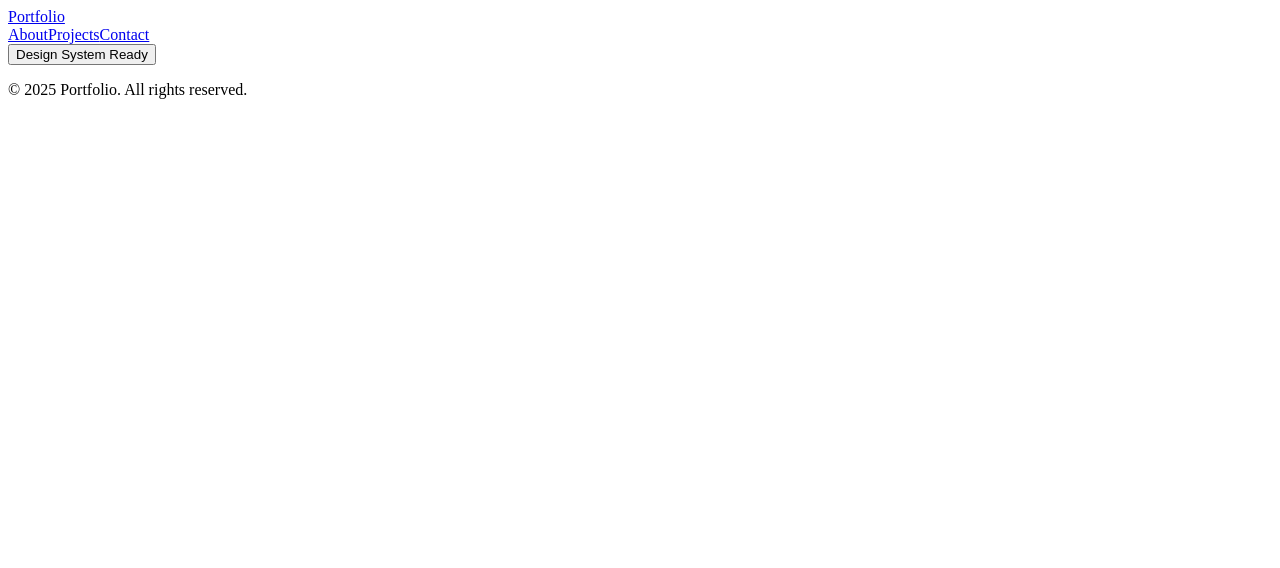
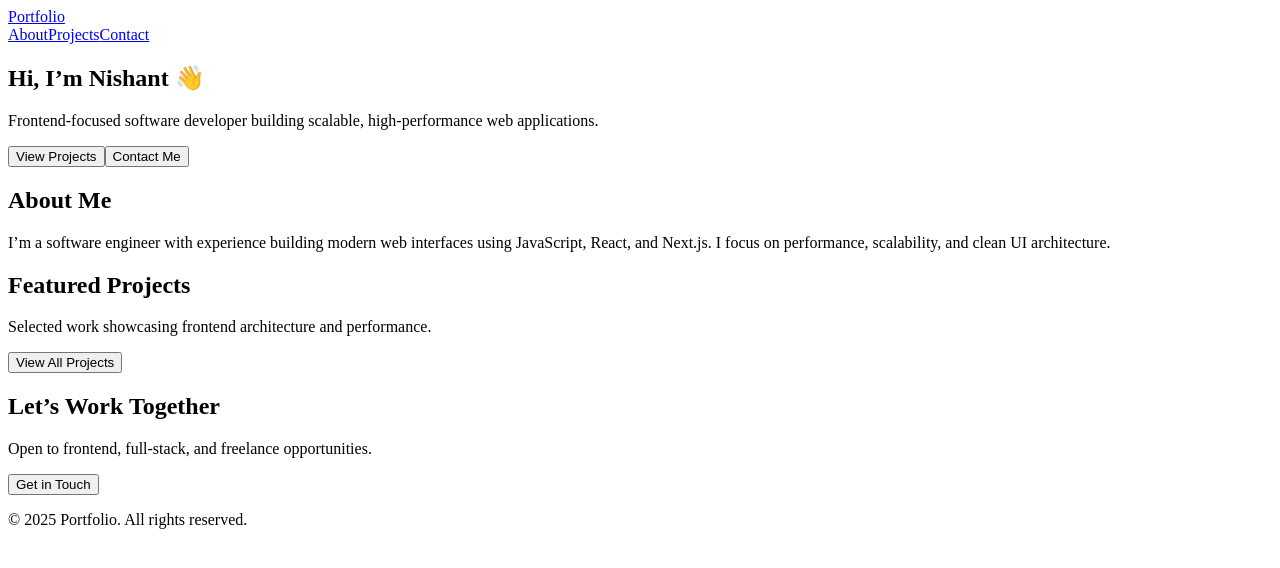
Before and after one commit to nishantmudgal/my-portfolio, a Next.js app: page / in a window 1280 px wide. Shown: the top 568 px of the page. Built offline with nearby package versions, Linux system fonts and the light colour scheme.

Commit message:
Add home page foundation using design system

```diff
--- a/src/app/page.tsx
+++ b/src/app/page.tsx
@@ -1,9 +1,15 @@
-import { Button } from '@/design-system'
+import Hero from '@/sections/Hero'
+import About from '@/sections/About'
+import Projects from '@/sections/Projects'
+import Contact from '@/sections/Contact'
 
 export default function Home() {
   return (
-    <main className="flex min-h-screen items-center justify-center">
-      <Button>Design System Ready</Button>
+    <main>
+      <Hero />
+      <About />
+      <Projects />
+      <Contact />
     </main>
   )
 }
--- a/src/config/site.ts
+++ b/src/config/site.ts
@@ -3,16 +3,16 @@ export const siteConfig = {
   title: 'Software Developer Portfolio',
   description:
     'Frontend-focused software developer building scalable, high-performance web applications.',
-  url: 'https://your-domain.vercel.app',
+  url: 'https://my-portfolio-drab-six-49.vercel.app/',
   ogImage: '/og-image.jpg',
   links: {
-    twitter: 'https://twitter.com',
-    github: 'https://github.com',
+    // twitter: 'https://twitter.com',
+    github: 'https://github.com/nishantmudgal',
     linkedin: 'https://linkedin.com',
-    email: 'mailto:your.email@example.com',
+    email: 'mailto:3nishantmudgal@example.com',
   },
   author: {
-    name: 'Your Name',
-    email: 'your.email@example.com',
+    name: 'Nishant Mudgal',
+    email: '3nishantmudgal@example.com',
   },
 }
--- a/src/sections/About.tsx
+++ b/src/sections/About.tsx
@@ -1,14 +1,16 @@
 export default function About() {
   return (
-    <section id="about" className="py-20">
-      <div className="container mx-auto px-4">
-        <h2 className="mb-12 text-center text-4xl font-bold">About Me</h2>
-        <div className="mx-auto max-w-3xl">
-          <p className="text-lg leading-relaxed text-gray-700">
-            Add your about content here.
-          </p>
-        </div>
-      </div>
+    <section className="mx-auto max-w-3xl py-24 text-center">
+      <h2 className="mb-4 text-3xl font-semibold">
+        About Me
+      </h2>
+
+      <p className="text-muted-foreground">
+        I’m a software engineer with experience building modern
+        web interfaces using JavaScript, React, and Next.js.
+        I focus on performance, scalability, and clean UI
+        architecture.
+      </p>
     </section>
   )
 }
--- a/src/sections/Contact.tsx
+++ b/src/sections/Contact.tsx
@@ -1,58 +1,17 @@
+import { Button } from '@/design-system'
+
 export default function Contact() {
   return (
-    <section id="contact" className="py-20">
-      <div className="container mx-auto px-4">
-        <h2 className="mb-12 text-center text-4xl font-bold">Get In Touch</h2>
-        <div className="mx-auto max-w-2xl">
-          <form className="space-y-6">
-            <div>
-              <label htmlFor="name" className="mb-2 block text-sm font-medium">
-                Name
-              </label>
-              <input
-                type="text"
-                id="name"
-                name="name"
-                className="w-full rounded-lg border border-gray-300 px-4 py-2 focus:border-transparent focus:ring-2 focus:ring-blue-500"
-                required
-              />
-            </div>
-            <div>
-              <label htmlFor="email" className="mb-2 block text-sm font-medium">
-                Email
-              </label>
-              <input
-                type="email"
-                id="email"
-                name="email"
-                className="w-full rounded-lg border border-gray-300 px-4 py-2 focus:border-transparent focus:ring-2 focus:ring-blue-500"
-                required
-              />
-            </div>
-            <div>
-              <label
-                htmlFor="message"
-                className="mb-2 block text-sm font-medium"
-              >
-                Message
-              </label>
-              <textarea
-                id="message"
-                name="message"
-                rows={5}
-                className="w-full rounded-lg border border-gray-300 px-4 py-2 focus:border-transparent focus:ring-2 focus:ring-blue-500"
-                required
-              />
-            </div>
-            <button
-              type="submit"
-              className="w-full rounded-lg bg-blue-600 px-4 py-2 text-white transition-colors hover:bg-blue-700"
-            >
-              Send Message
-            </button>
-          </form>
-        </div>
-      </div>
+    <section className="py-24 text-center">
+      <h2 className="mb-4 text-3xl font-semibold">
+        Let’s Work Together
+      </h2>
+
+      <p className="mb-6 text-muted-foreground">
+        Open to frontend, full-stack, and freelance opportunities.
+      </p>
+
+      <Button>Get in Touch</Button>
     </section>
   )
 }
--- a/src/sections/Hero.tsx
+++ b/src/sections/Hero.tsx
@@ -1,13 +1,20 @@
+import { Button } from '@/design-system'
+
 export default function Hero() {
   return (
-    <section className="flex min-h-screen items-center justify-center">
-      <div className="text-center">
-        <h1 className="text-5xl font-bold tracking-tight sm:text-6xl md:text-7xl">
-          Welcome to My Portfolio
-        </h1>
-        <p className="mt-6 text-lg leading-8 text-gray-600">
-          I am a developer passionate about creating amazing web experiences.
-        </p>
+    <section className="flex min-h-[80vh] flex-col items-center justify-center gap-6 text-center">
+      <h1 className="text-4xl font-bold">
+        Hi, I’m Nishant 👋
+      </h1>
+
+      <p className="max-w-xl text-muted-foreground">
+        Frontend-focused software developer building scalable,
+        high-performance web applications.
+      </p>
+
+      <div className="flex gap-4">
+        <Button>View Projects</Button>
+        <Button variant="secondary">Contact Me</Button>
       </div>
     </section>
   )
--- a/src/sections/Projects.tsx
+++ b/src/sections/Projects.tsx
@@ -1,12 +1,17 @@
+import { Button } from '@/design-system'
+
 export default function Projects() {
   return (
-    <section id="projects" className="bg-gray-50 py-20">
-      <div className="container mx-auto px-4">
-        <h2 className="mb-12 text-center text-4xl font-bold">Projects</h2>
-        <div className="grid grid-cols-1 gap-6 md:grid-cols-2 lg:grid-cols-3">
-          {/* Project cards will go here */}
-        </div>
-      </div>
+    <section className="py-24 text-center">
+      <h2 className="mb-6 text-3xl font-semibold">
+        Featured Projects
+      </h2>
+
+      <p className="mb-8 text-muted-foreground">
+        Selected work showcasing frontend architecture and performance.
+      </p>
+
+      <Button>View All Projects</Button>
     </section>
   )
 }
```
